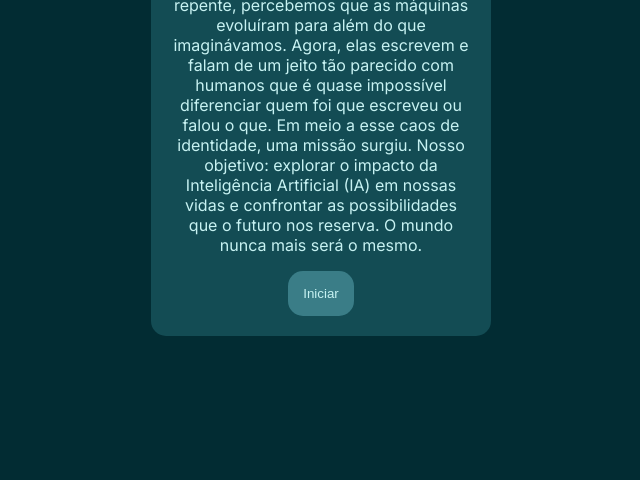
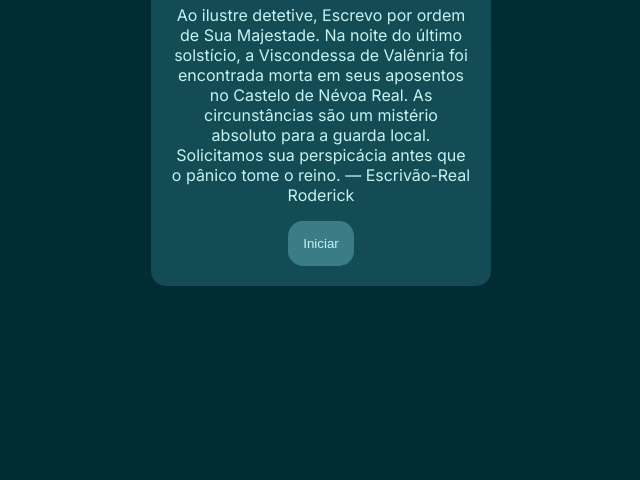
Before and after one commit to MatosoFelipe-dev/Alura---Historia-IA, a plain HTML site: page index.html in a window 1280 px wide. Shown: the part 336-816 px from the top of the page, without its empty margins (319-959 px from the left). Drawn offline with Linux system fonts and the light colour scheme.

Commit message:
Update index.html

```diff
--- a/index.html
+++ b/index.html
@@ -10,12 +10,13 @@
     <div class="caixa-principal">
         <h1>Você decide o futuro da IA</h1>
         <div class="tela-inicial">
-            <p>Novembro de 2022, a humanidade se viu em uma realidade perturbadora.
-                De repente, percebemos que as máquinas evoluíram para além do que imaginávamos.
-                Agora, elas escrevem e falam de um jeito tão parecido com humanos que é quase impossível diferenciar quem foi que escreveu ou falou o que.
-                Em meio a esse caos de identidade, uma missão surgiu.
-                Nosso objetivo: explorar o impacto da Inteligência Artificial (IA) em nossas vidas e confrontar as possibilidades que o futuro nos reserva.
-                O mundo nunca mais será o mesmo.
+            <p>Ao ilustre detetive,
+            Escrevo por ordem de Sua Majestade. Na noite do último solstício,
+            a Viscondessa de Valênria foi encontrada morta em
+            seus aposentos no Castelo de Névoa Real.
+            As circunstâncias são um mistério absoluto para a guarda local. Solicitamos sua
+            perspicácia antes que o pânico tome o reino.
+            — Escrivão-Real Roderick
             </p>
             <button class="iniciar-btn">Iniciar</button>
         </div>
```
